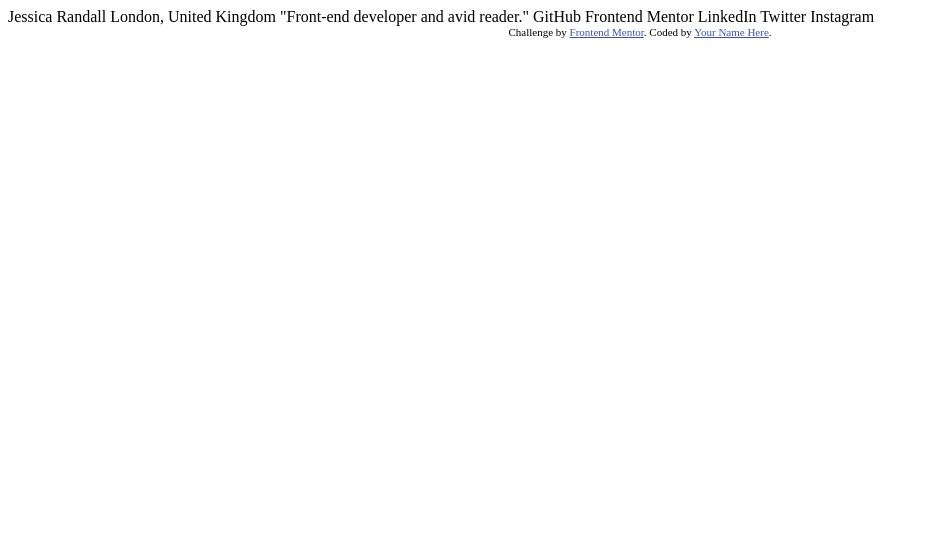
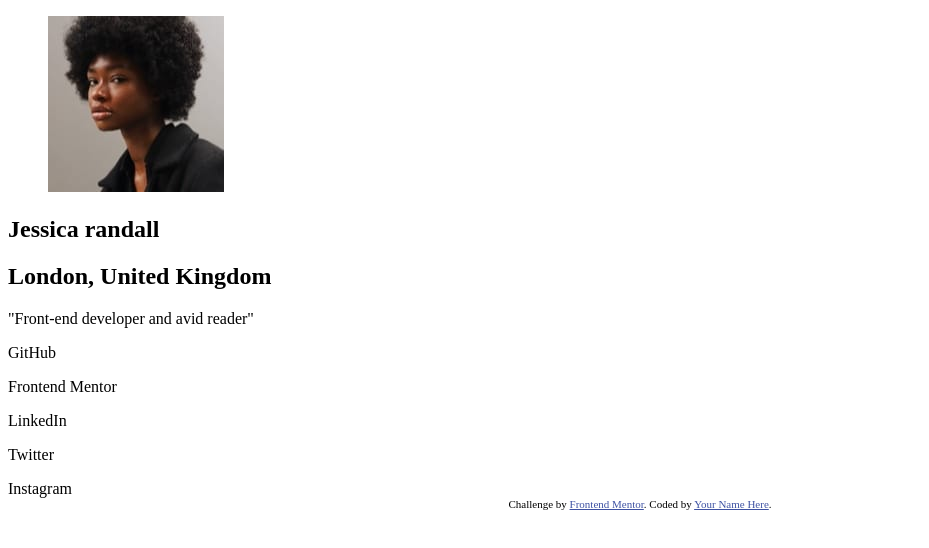
Before and after one commit to Stephen-Salano/social-links-FEM, a plain HTML site: page index.html in a window 1280 px wide. Shown: the whole page, without its empty margins (0-929 px from the left). Drawn offline with Linux system fonts and the light colour scheme.

Commit message:
Adding basic HTML structure

```diff
--- a/index.html
+++ b/index.html
@@ -7,6 +7,7 @@
   <link rel="icon" type="image/png" sizes="32x32" href="./assets/images/favicon-32x32.png">
 
   <title>Frontend Mentor | Social links profile</title>
+  <link rel="stylesheet" href="style.css">
 
   <!-- Feel free to remove these styles or customise in your own stylesheet 👍 -->
   <style>
@@ -16,15 +17,48 @@
 </head>
 <body>
 
-  Jessica Randall
+  <main id="profile">
+    <section id="info">
+      <figure>
+        <img src="./assets/images/avatar-jessica.jpeg" alt="" srcset="">
+      </figure>
+      <header id="personal">
+        <h1>Jessica randall</h1>
+        <h2>London, United Kingdom</h2>
+      </header>
+      <section id="bio">
+        <p>
+          "Front-end developer and avid reader"
+        </p>
+      </section>
+    </section>
+    <nav id="social-links">
+      <div class="link">
+        <p>GitHub</p>
+      </div>
+      <div class="link">
+        <p>Frontend Mentor</p>
+      </div>
+      <div class="link">
+        <p>LinkedIn</p>
+      </div>
+      <div class="link">
+        <p>Twitter</p>
+      </div>
+      <div class="link">
+        Instagram
+      </div>
+    </nav>
+  </main>
+
+  <!-- Jessica Randall
   London, United Kingdom
   "Front-end developer and avid reader."
-
   GitHub
   Frontend Mentor
   LinkedIn
   Twitter
-  Instagram
+  Instagram -->
 
   <div class="attribution">
     Challenge by <a href="https://www.frontendmentor.io?ref=challenge" target="_blank">Frontend Mentor</a>.
```
